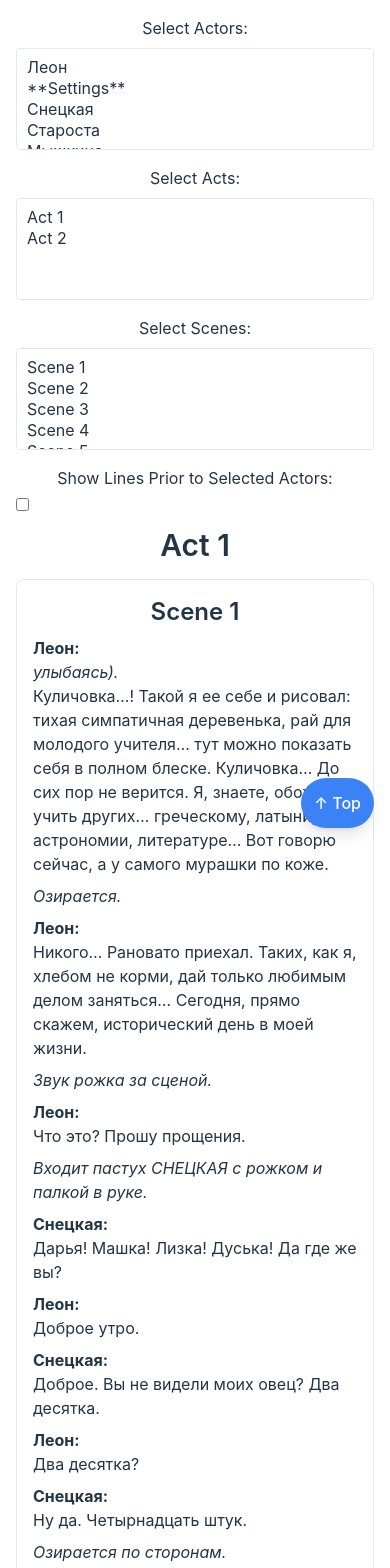
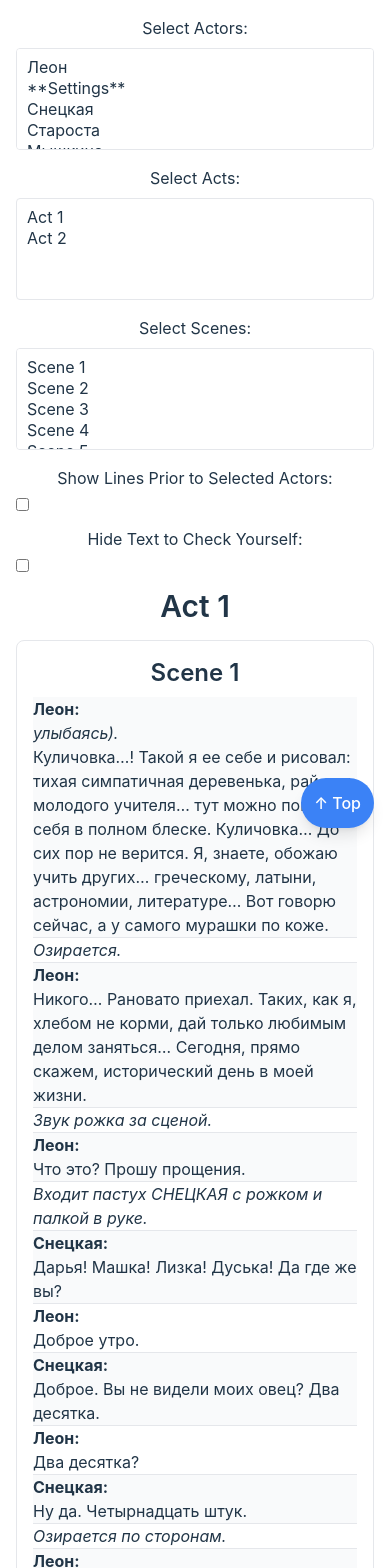
Before and after one commit to OrienteerBAP/Actameleon, a Vue app: page / in a window 390 px wide. Shown: the top 1568 px of the page. Built offline with nearby package versions, Linux system fonts and the light colour scheme.

Commit message:
Add functionality to hide text for self-checking and update related components

```diff
--- a/src/App.vue
+++ b/src/App.vue
@@ -15,6 +15,7 @@ const selectedActors = ref(safeJSONparse(localStorage.getItem('selectedActors'))
 const selectedActs = ref(safeJSONparse(localStorage.getItem('selectedActs')) || []);
 const selectedScenes = ref(safeJSONparse(localStorage.getItem('selectedScenes')) || []);
 const showLinesPrior = ref(safeJSONparse(localStorage.getItem('showLinesPrior')) || false);
+const hideText = ref(safeJSONparse(localStorage.getItem('hideText')) || false);
 
 const markActive = (script) => {
   script.acts.forEach(act => {
@@ -43,7 +44,7 @@ const markActive = (script) => {
 
 const script = reactive(markActive(scriptData));
 
-watch([selectedActors, selectedActs, selectedScenes, showLinesPrior], () => { markActive(script) });
+watch([selectedActors, selectedActs, selectedScenes, showLinesPrior, hideText], () => { markActive(script) });
 
 watch(selectedActors, (newVal) => {
   localStorage.setItem('selectedActors', JSON.stringify(newVal));
@@ -59,6 +60,10 @@ watch(selectedScenes, (newVal) => {
 
 watch(showLinesPrior, (newVal) => {
   localStorage.setItem('showLinesPrior', JSON.stringify(newVal));
+});
+
+watch(hideText, (newVal) => {
+  localStorage.setItem('hideText', JSON.stringify(newVal));
 });
 
 const scrollToTop = () => {
@@ -90,7 +95,11 @@ const scrollToTop = () => {
       <label class="block mb-2">Show Lines Prior to Selected Actors:</label>
       <input type="checkbox" v-model="showLinesPrior" class="block" />
     </div>
-    <ScriptDisplay :script="script" v-if="script" v-cloak/>
+    <div class="mb-4">
+      <label class="block mb-2">Hide Text to Check Yourself:</label>
+      <input type="checkbox" v-model="hideText" class="block" />
+    </div>
+    <ScriptDisplay :script="script" :hide-to-check="hideText" v-if="script" v-cloak/>
 
     <!-- Floating button to scroll to top -->
     <button @click="scrollToTop" class="scroll2top">
--- a/src/components/ActDisplay.vue
+++ b/src/components/ActDisplay.vue
@@ -2,7 +2,7 @@
   <div class="md:p-4 border-b mb-4">
     <h2 class="text-3xl font-semibold mb-4 sm:text-4xl">Act {{ act.actNumber }}<span v-if="act.title">: {{ act.title }}</span></h2>
     <div v-for="scene in act.scenes" :key="scene.id" class="mb-4" v-show="scene.active">
-      <SceneDisplay :scene="scene" />
+      <SceneDisplay :scene="scene" :hide-to-check="hideToCheck"/>
     </div>
   </div>
 </template>
@@ -19,6 +19,10 @@ export default {
     act: {
       type: Object,
       required: true
+    },
+    hideToCheck: {
+      type: Boolean,
+      default: false
     }
   }
 }
--- a/src/components/LineDisplay.vue
+++ b/src/components/LineDisplay.vue
@@ -1,9 +1,10 @@
 <template>
   <div :class="`line-${line.state}`">
     <strong class="mr-2" v-if="line.actor && line.state != 'hide'">{{ line.actor }}:</strong>
-    <span v-if="line.setting && line.state != 'hide'" class="italic mr-2">{{ line.setting }}</span>
-    <span v-if="line.state!='hide'">{{ line.text }}</span>
-    <span v-else>*</span>
+    <span v-if="line.setting && line.state != 'hide' && !hideText" class="italic mr-2">{{ line.setting }}</span>
+    <span v-if="line.state!='hide' && !hideText">{{ line.text }}</span>
+    <button v-if="line.state!='hide' && hideText" @click="toggleHideText" class="show-text-button">Show</button>
+    <span v-if="line.state=='hide'">*</span>
   </div>
 </template>
 
@@ -14,6 +15,25 @@ export default {
     line: {
       type: Object,
       required: true
+    },
+    hideToCheck: {
+      type: Boolean,
+      default: false
+    }
+  },
+  data() {
+    return {
+      hideText: this.hideToCheck && this.line.state == 'show'
+    }
+  },
+  watch: {
+    hideToCheck(newVal) {
+      this.hideText = newVal && this.line.state == 'show';
+    }
+  },
+  methods: {
+    toggleHideText() {
+      this.hideText = !this.hideText;
     }
   }
 }
--- a/src/components/SceneDisplay.vue
+++ b/src/components/SceneDisplay.vue
@@ -1,7 +1,7 @@
 <template>
-  <div class="p-4 border rounded-lg mb-4 sm:p-6 md:p-8 lg:p-10 xl:p-12">
+  <div class="scene p-4 border rounded-lg mb-4 sm:p-6 md:p-8 lg:p-10 xl:p-12">
     <h2 class="text-2xl font-semibold mb-2 sm:text-3xl">Scene {{ scene.sceneNumber }}<span v-if="scene.title">: {{ scene.title }}</span></h2>
-    <LineDisplay v-for="line in scene.lines" :line="line"/>
+    <LineDisplay v-for="line in scene.lines" :line="line" :hide-to-check="hideToCheck"/>
   </div>
 </template>
 
@@ -17,6 +17,10 @@ export default {
     scene: {
       type: Object,
       required: true
+    },
+    hideToCheck: {
+      type: Boolean,
+      default: false
     }
   }
 }
--- a/src/components/ScriptDisplay.vue
+++ b/src/components/ScriptDisplay.vue
@@ -2,7 +2,7 @@
   <div class="md:p-4">
     <h1 class="text-4xl font-bold mb-4">{{ script.title }}</h1>
     <div v-for="act in script.acts" :key="act.actNumber" class="mb-6" v-show="act.active">
-      <ActDisplay :act="act" />
+      <ActDisplay :act="act" :hide-to-check="hideToCheck"/>
     </div>
   </div>
 </template>
@@ -19,6 +19,10 @@ export default {
     script: {
       type: Object,
       required: true
+    },
+    hideToCheck: {
+      type: Boolean,
+      default: false
     }
   }
 }
--- a/src/style.css
+++ b/src/style.css
@@ -68,23 +68,40 @@ button:focus-visible {
   text-align: center;
 }
 
-.line-show {
-  @apply flex flex-col sm:flex-row items-start mb-2 text-left;
-}
 
-.line-hide {
-  @apply flex flex-col sm:flex-row items-start mb-2;
-  display: inline;
-}
-
-.line-clue {
-  @apply flex flex-col sm:flex-row items-start mb-2 text-left;
-  color: #646cff;
-}
 
 .scroll2top {
   @apply fixed bottom-4 right-4 bg-blue-500 text-white p-3 rounded-full shadow-lg hover:bg-blue-700;
 }
+
+.show-text-button {
+  @apply inline px-3 py-1 text-sm bg-blue-500 text-white rounded-full shadow-lg hover:bg-blue-700;
+}
+
+.scene > :nth-child(even) {
+  @apply bg-gray-50; /* Tailwind class for light gray background */
+}
+
+/*
+.scene > :nth-child(odd) {
+  @apply bg-white;
+}*/
+
+.line-show {
+  @apply flex flex-col sm:flex-row items-start text-left border-b;
+}
+
+.line-hide {
+  @apply items-start inline;
+  background: inherit !important;
+  /**display: inline;**/
+}
+
+.line-clue {
+  @apply flex flex-col sm:flex-row items-start text-left border-b;
+  color: #646cff;
+}
+
 
 @media (prefers-color-scheme: light) {
   :root {
```
